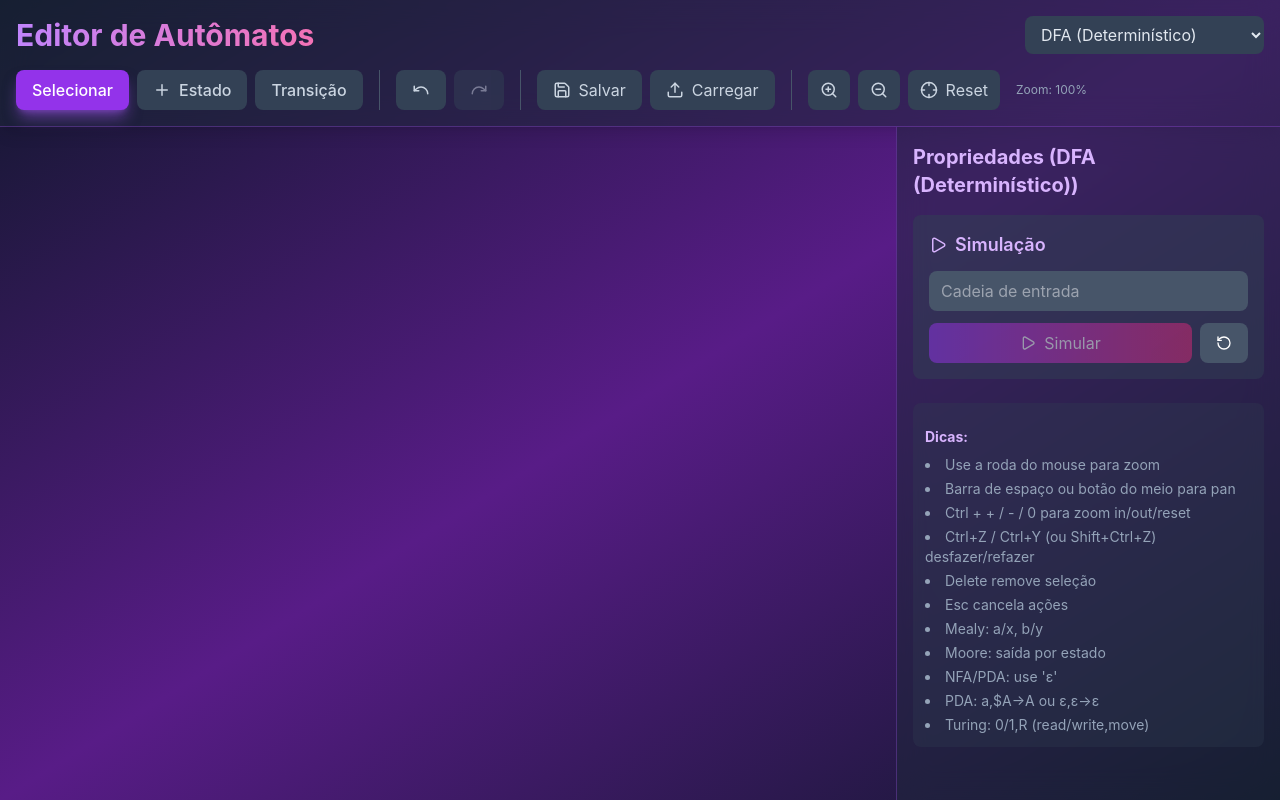
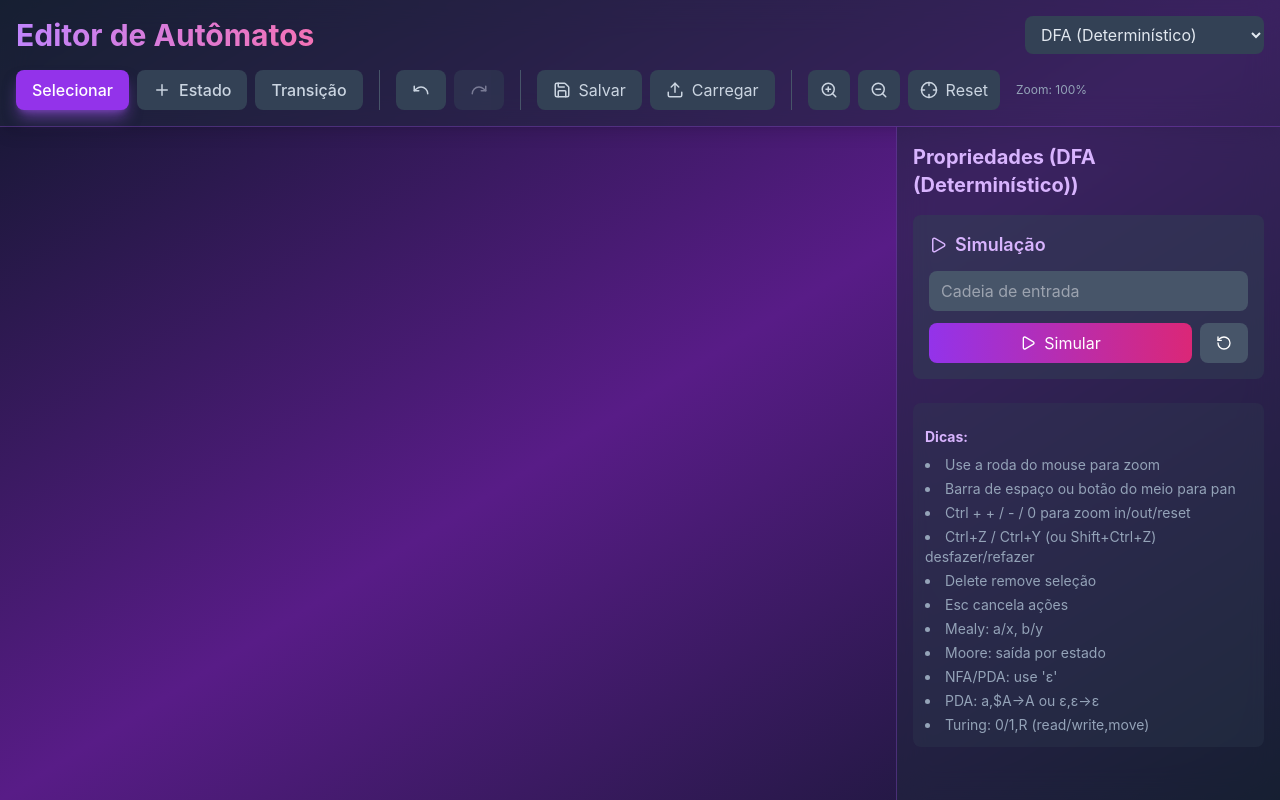
Before and after one commit to jwaozera/editor-automato, a React (Create React App) app: page / in a window 1280 px wide. Built offline with nearby package versions, Linux system fonts and the light colour scheme.

Commit message:
fix: enable simulate button regardless of input string

```diff
--- a/src/components/editor/AutomatonEditor.tsx
+++ b/src/components/editor/AutomatonEditor.tsx
@@ -854,7 +854,7 @@ const AutomatonEditor: React.FC = () => {
             <div className="flex gap-2">
               <button
                 onClick={simulate}
-                disabled={isSimulating || !inputString}
+                disabled={isSimulating} // || !inputString
                 className="flex-1 px-4 py-2 bg-gradient-to-r from-purple-600 to-pink-600 hover:from-purple-700 hover:to-pink-700 text-white rounded-lg transition-all disabled:opacity-50 disabled:cursor-not-allowed flex items-center justify-center gap-2"
               ><Play size={16} /> Simular</button>
               <button
```
